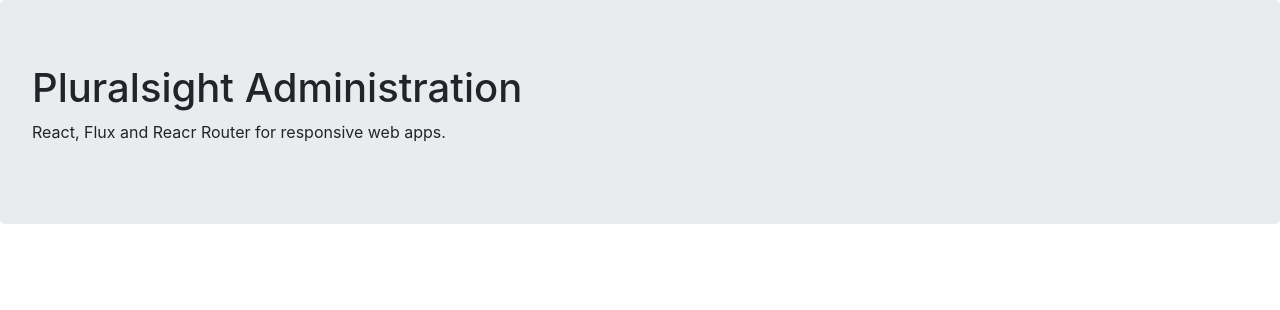
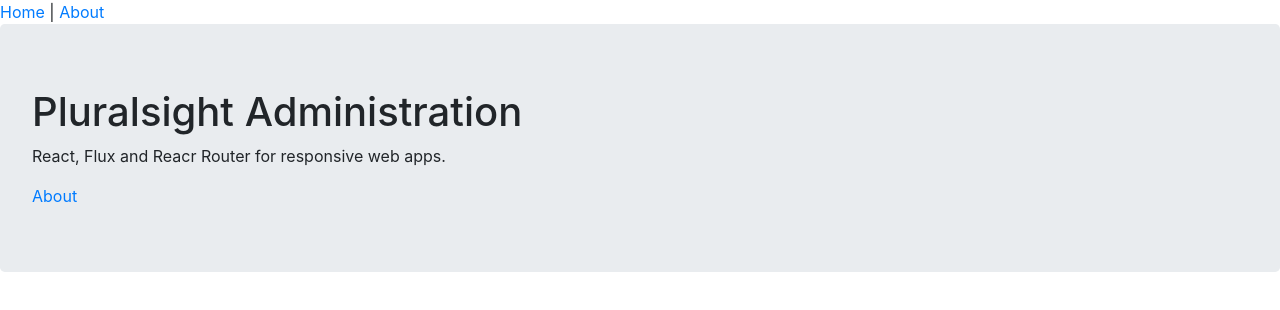
Before and after one commit to alex-1244/react-flux, a React (Create React App) app: page / in a window 1280 px wide. Shown: the top 310 px of the page. Built offline with nearby package versions, Linux system fonts and the light colour scheme.

Commit message:
navigation with postback to server

```diff
--- /dev/null
+++ b/src/components/AboutPage.js
@@ -0,0 +1,14 @@
+import React from "react";
+
+class AboutPage extends React.Component {
+  render() {
+    return (
+      <>
+        <h2>About</h2>
+        <p>this app uses React.</p>
+      </>
+    );
+  }
+}
+
+export default AboutPage;
--- /dev/null
+++ b/src/components/App.js
@@ -0,0 +1,24 @@
+import React from "react";
+import HomePage from "./HomePage";
+import AboutPage from "./AboutPage";
+import Header from "./common/Header";
+
+function App() {
+  function getPage() {
+    const route = window.location.pathname;
+    if (route === "/about") {
+      return <AboutPage />;
+    }
+
+    return <HomePage />;
+  }
+
+  return (
+    <div className="conatainer-fluid">
+      <Header />
+      {getPage()}
+    </div>
+  );
+}
+
+export default App;
--- a/src/components/HomePage.js
+++ b/src/components/HomePage.js
@@ -5,6 +5,7 @@
     <div className="jumbotron">
       <h1>Pluralsight Administration</h1>
       <p>React, Flux and Reacr Router for responsive web apps.</p>
+      <a href="/about">About</a>
     </div>
   );
 }
--- /dev/null
+++ b/src/components/common/Header.js
@@ -0,0 +1,11 @@
+import React from "react";
+
+function Header() {
+  return (
+    <nav>
+      <a href="/">Home</a> | <a href="/about">About</a>
+    </nav>
+  );
+}
+
+export default Header;
--- a/src/index.js
+++ b/src/index.js
@@ -1,6 +1,8 @@
 import "bootstrap/dist/css/bootstrap.min.css";
 import React from "react";
 import { render } from "react-dom";
-import HomePage from "./components/HomePage";
+// import HomePage from "./components/HomePage";
+// import AboutPage from "./components/AboutPage";
+import App from "./components/App";
 
-render(<HomePage />, document.getElementById("root"));
+render(<App />, document.getElementById("root"));
```
